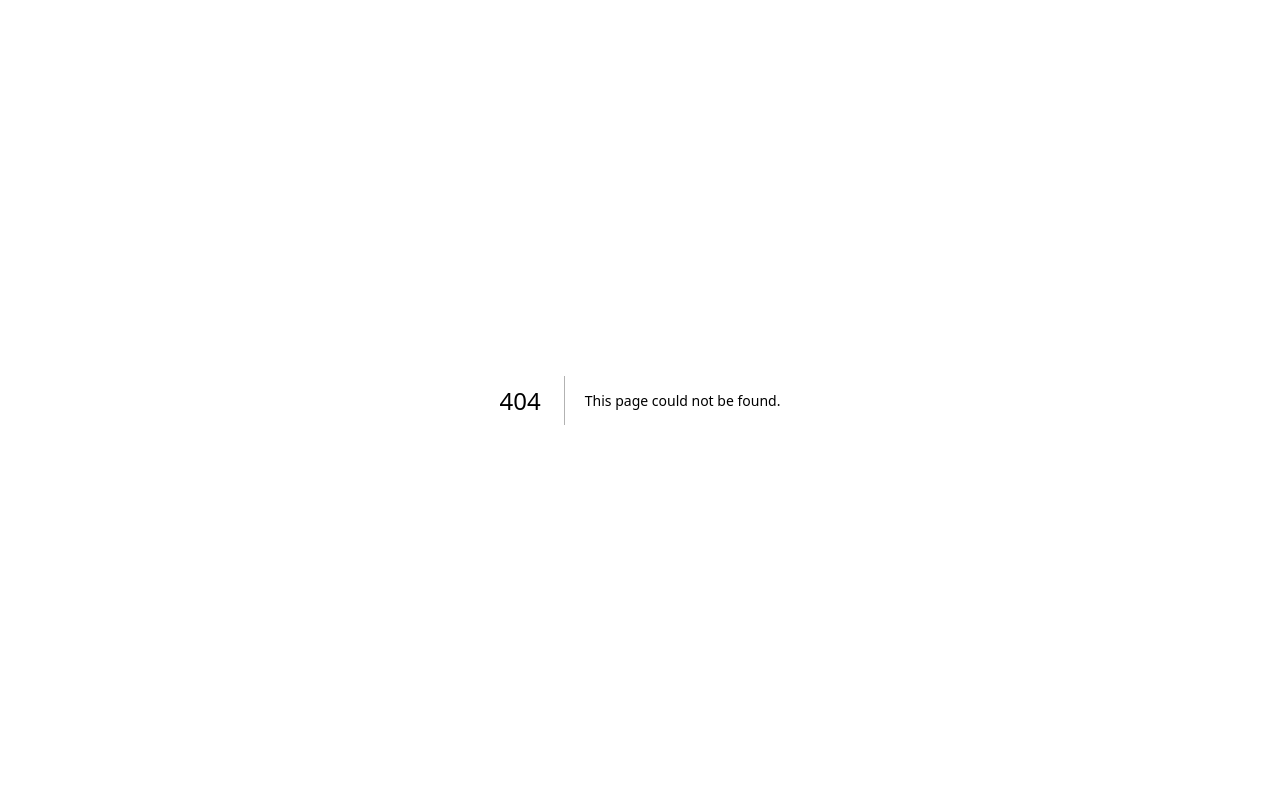
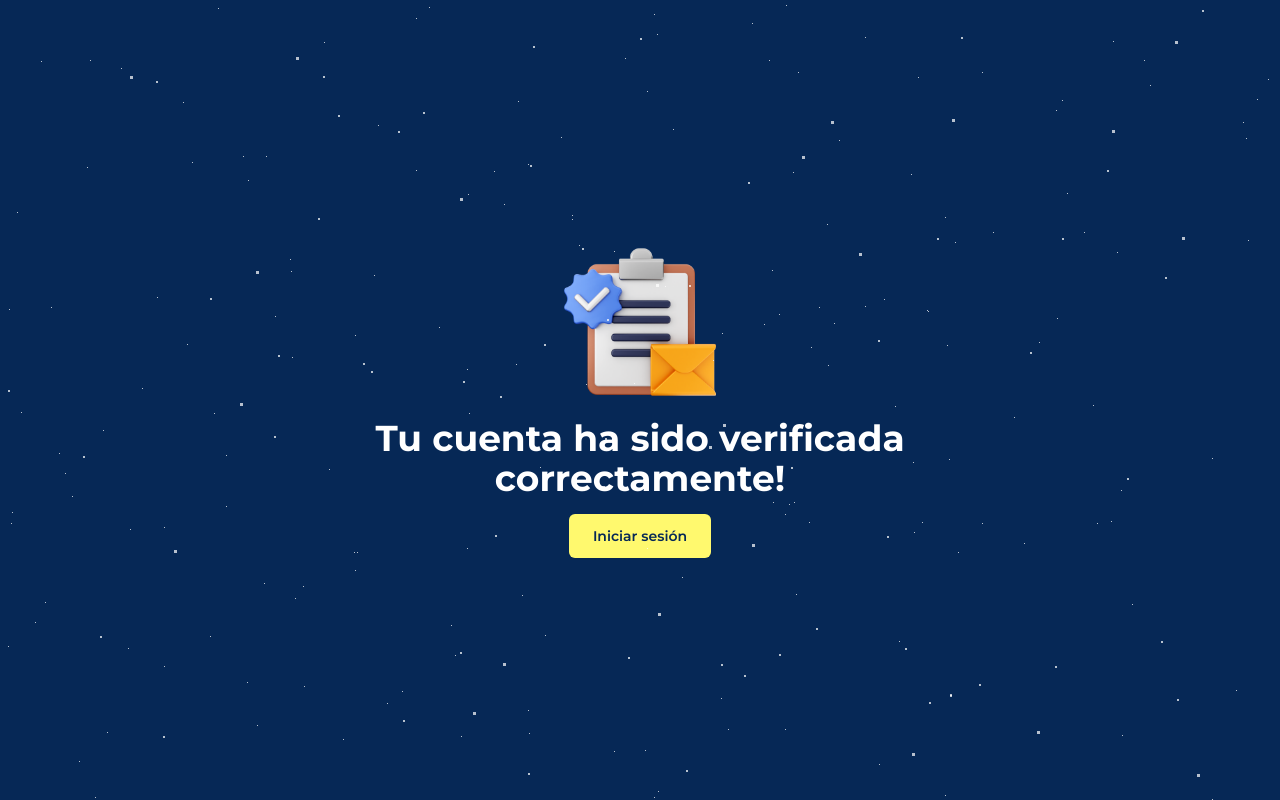
Before and after one commit to Kojimena/nomadeGlobal, a Next.js app: page /verification/1 in a window 1280 px wide. Before the commit this address had no page. Built offline with nearby package versions, Linux system fonts and the light colour scheme.

Commit message:
add verification email

```diff
--- /dev/null
+++ b/app/verification/[idUser]/page.jsx
@@ -0,0 +1,39 @@
+"use client"
+import React from 'react'
+import { useRouter } from "next/navigation"
+
+
+const Verification = ({params}) => {
+    const router = useRouter()
+
+    const handleVerify = async () => {
+        const response = await fetch(`https://ngt-markalbrand56.koyeb.app/user/verify/email/${params.idUser}`, {
+            method: 'GET',
+            headers: {
+                'Content-Type': 'application/json'
+            }
+        })
+        const data = await response.json()
+        console.log(data)
+
+        if (response.ok) {
+            router.push('/login')
+        }
+    }
+  return (
+    <div className="flex h-[calc(100dvh)] w-full flex-col items-center justify-center bg-darkBlue gap-4 lg:p-20 p-10">
+    <div id="stars"></div>
+    <div id="stars2"></div>
+    <div id="stars3"></div>
+    <img src="/images/verification.png" alt="logo" className="w-40 mx-auto"/>
+    <h1 className="text-4xl font-bold font-montserrat text-white lg:w-1/2 text-center">Tu cuenta ha sido verificada correctamente!</h1>
+    <div className="flex lg:flex-row flex-col items-center justify-center gap-10 ">
+        <button onClick={() => handleVerify()} className="buttonForm">
+            <p className="font-montserrat">Iniciar sesión</p>
+        </button>
+    </div>
+    </div>
+  )
+}
+
+export default Verification
--- a/components/FormLogin/FormLogin.jsx
+++ b/components/FormLogin/FormLogin.jsx
@@ -65,7 +65,11 @@ const FormLogin = () => {
         } else {
           router.push('/uploader')
         }
-      }else {
+      }  else if (response.status === 403) {
+        setShowPopUp(true)
+        setError("Su correo no ha sido verificado. Por favor revise su bandeja de entrada.")
+      }
+      else {
         console.log(response.message)
         setShowPopUp(true)
         setError("No se pudo iniciar sesión. Intente nuevamente.")
```
Also changed, not shown: public/images/verification.png (added).
